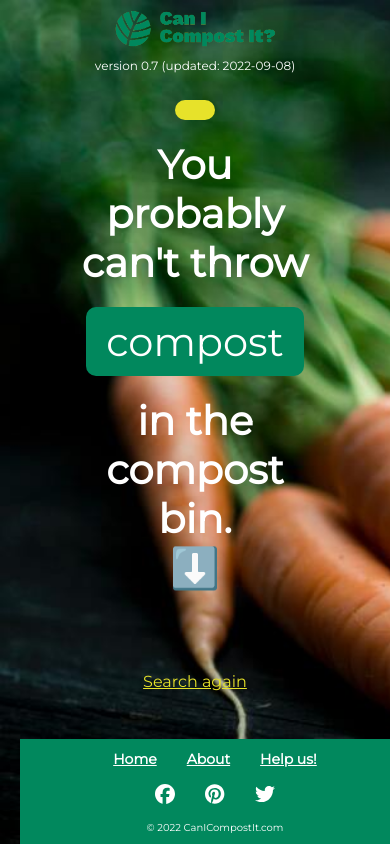
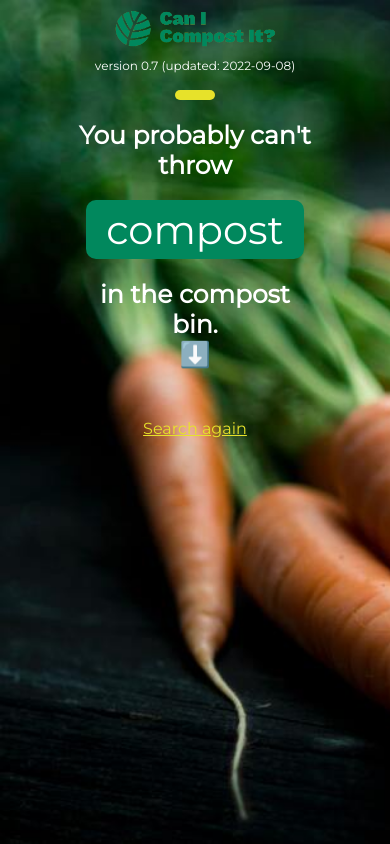
Before and after one commit to korbal/compost, a Vue app: page /compost/ in a window 390 px wide. Built offline with nearby package versions, Linux system fonts and the light colour scheme.

Commit message:
some fixes for the responsivity, but fucking footer is not working

```diff
--- a/public/index.html
+++ b/public/index.html
@@ -10,6 +10,7 @@
   <meta charset="utf-8">
   <meta http-equiv="X-UA-Compatible" content="IE=edge">
   <meta name="viewport" content="width=device-width,initial-scale=1.0">
+
   <link rel="icon" href="<%= BASE_URL %>favicon.ico">
   <title>
     <%= htmlWebpackPlugin.options.title %>
--- a/src/App.vue
+++ b/src/App.vue
@@ -113,6 +113,7 @@ const shareInstagram = () => {
   font-family: "Montserrat", sans-serif;
 }
 
+
 body {
   padding: 20px;
   min-height: 100vh;
@@ -127,7 +128,7 @@ body {
   max-width: 1100px;
   width: 90%;
   margin: auto;
-  padding: 0 20px;
+  padding: 0px 20px;
 }
 
 .container .footer {
@@ -170,7 +171,8 @@ body {
 footer {
   color: white;
   background-color: #01885d;
-  padding: 10px 20px;
+  padding: 10px 200px;
+  margin: 0px -20px;
   position: fixed;
   bottom: 0px;
   width: 100%;
@@ -222,10 +224,13 @@ footer a {
   font-size: 10px;
 }
 
-@media (max-height: 620px) {
+@media (max-width: 480px) {
   /* .container .logo {
     height: 80px;
   } */
+  body {
+    overflow-y: scroll;
+  }
 
   footer {
     /* position: relative; */
--- a/src/components/SearchBar.vue
+++ b/src/components/SearchBar.vue
@@ -126,7 +126,7 @@ input {
 
 .item-bg {
   width: 350px;
-  margin: 0 auto 10px auto;
+  margin: 0 5px 5px 0px;
   padding: 10px 20px;
   color: white;
   border-radius: 5px;
--- a/src/views/ItemDetails.vue
+++ b/src/views/ItemDetails.vue
@@ -39,7 +39,11 @@ const props = defineProps(["item"]);
 </script>
 
 <!-----------STYLE--------------->
-<style scoped>
+
+
+
+<style scoped >
+
 .container {
   display: flex;
   flex-direction: column;
@@ -50,19 +54,19 @@ const props = defineProps(["item"]);
 .answer {
   color: #5aab49;
   background-color: #e7e22a;
-  padding: 10px 20px;
-  margin-top: 40px;
+  padding: 5px 20px;
+  margin-top: 30px;
   border-radius: 10px;
   text-align: center;
   font-weight: bold;
-  font-size: 60px;
+  font-size: 30px;
   text-transform: uppercase;
 }
 
 .item {
   color: white;
   background-color: #01885d;
-  padding: 10px 20px;
+  padding: 5px 20px;
   border-radius: 10px;
   text-align: center;
   margin: 0px;
@@ -71,12 +75,13 @@ const props = defineProps(["item"]);
 
 .description {
   color: white;
-  margin-block: 30px;
+  /* margin-block: 30px; */
+  margin-top: 0px;
   font-size: 20px;
 }
 
 h2 {
-  font-size: 40px;
+  font-size: 25px;
   color: white;
   text-align: center;
   margin: 20px;
@@ -94,4 +99,6 @@ a {
   color: #e7e22a;
   text-decoration: underline;
 }
+
+
 </style>
--- a/src/views/Suggest.vue
+++ b/src/views/Suggest.vue
@@ -1,5 +1,8 @@
 <template>
 <iframe src="https://tally.so/r/wLZgzl" width="100%" height="100%" frameborder="0" marginheight="0" marginwidth="0" title="Suggest an item! "></iframe>
+
+
+
 
 </template>
 
```
